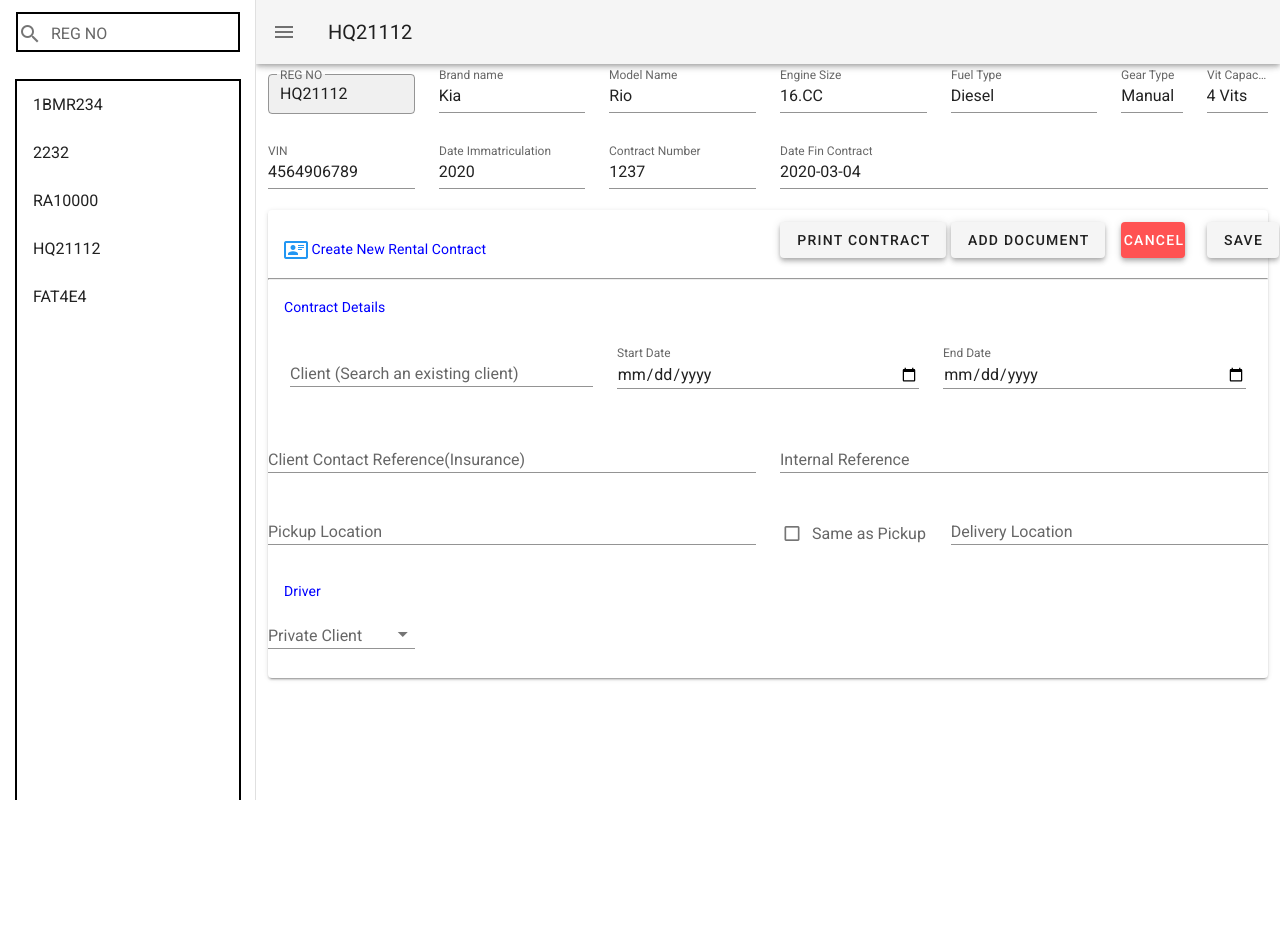
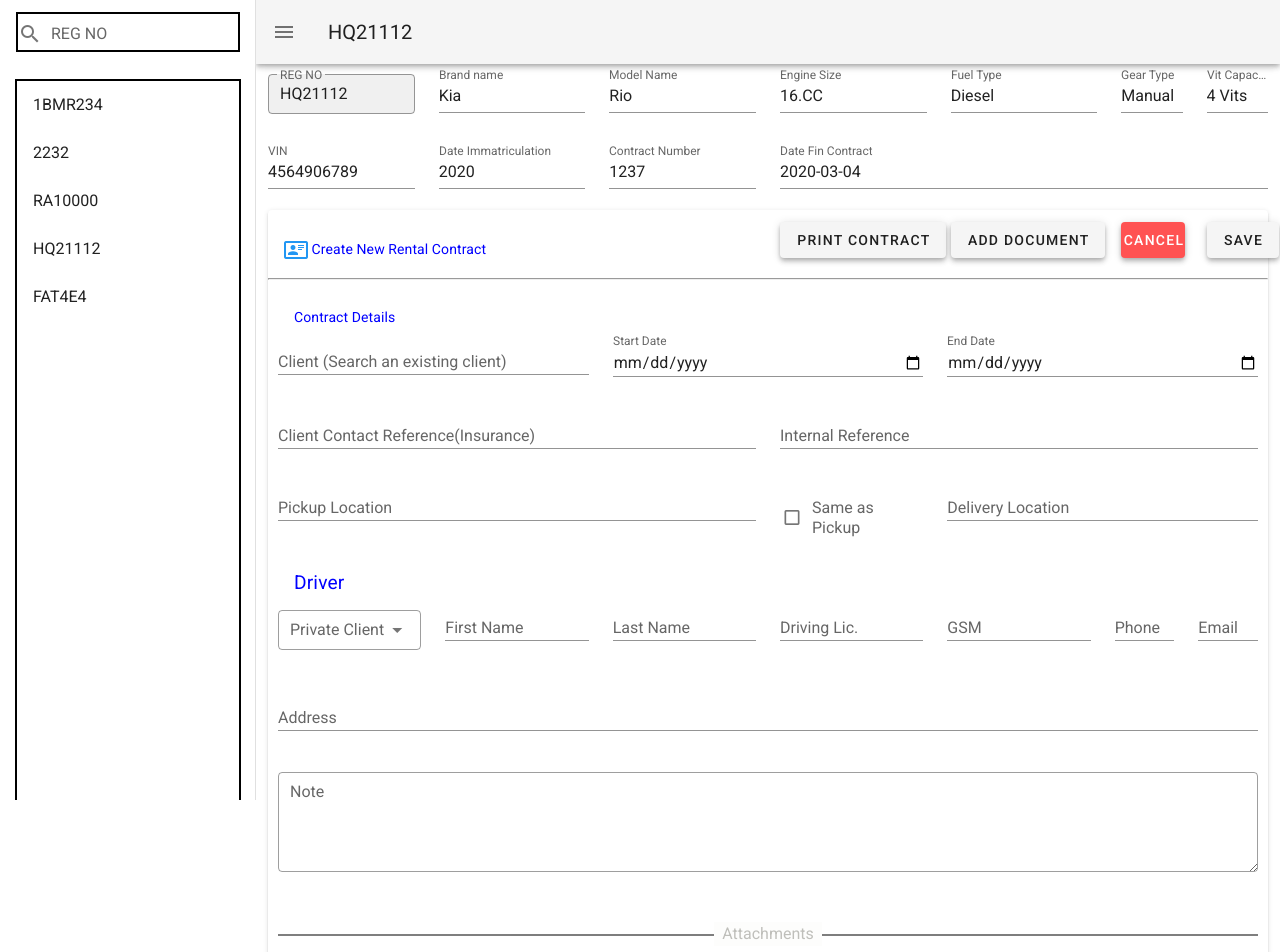
Before and after one commit to biodunbamigboye/tirenet_rent_app, a Vue app: page /#/contract/create in a window 1280 px wide. Shown: the top 952 px of the page. Before the commit the page ends 800 px from the top, so only its background shows below. Built offline with nearby package versions, Linux system fonts and the light colour scheme.

Commit message:
Finished Building Form

```diff
--- a/src/components/ContractForm.vue
+++ b/src/components/ContractForm.vue
@@ -2,7 +2,7 @@
   <v-container>
     <v-card>
       <v-row>
-        <v-col cols="12" sm="6" md="6">
+        <v-col cols="12" sm="12" md="6">
           <v-card-text style="color: blue">
             <v-icon color="blue">mdi-card-account-details-outline</v-icon>
             Create New Rental Contract
@@ -26,10 +26,10 @@
         </v-col>
       </v-row>
       <hr />
-
+      <div style="padding: 10px">
         <div>
           <v-card-text style="color: blue">Contract Details</v-card-text>
-        <v-row style="margin: 10px">
+          <v-row>
             <v-col cols="12" sm="6" md="4">
               <v-text-field
                 v-model="form.client"
@@ -107,17 +107,109 @@
         </div>
 
         <div>
-        <v-card-text style="color: blue">Driver</v-card-text>
+          <v-card-text style="color: blue; font-size: larger"
+            >Driver</v-card-text
+          >
           <v-row>
-            <v-col cols="14" sm="7" md="2">
+            <v-col cols="12" sm="6" md="2">
               <v-select
                 v-model="form.private_client"
                 label="Private Client"
                 dense
+                outlined
                 required
               ></v-select>
             </v-col>
+
+            <v-col cols="12" sm="6" md="2">
+              <v-text-field
+                v-model="form.driver.first_name"
+                label="First Name"
+                dense
+                required
+              ></v-text-field>
+            </v-col>
+
+            <v-col cols="12" sm="6" md="2">
+              <v-text-field
+                v-model="form.driver.last_name"
+                label="Last Name"
+                dense
+                required
+              ></v-text-field>
+            </v-col>
+
+            <v-col cols="12" sm="6" md="2">
+              <v-text-field
+                v-model="form.driver.driving_license"
+                label="Driving Lic."
+                dense
+                required
+              ></v-text-field>
+            </v-col>
+
+            <v-col cols="12" sm="6" md="2">
+              <v-text-field
+                v-model="form.driver.gsm"
+                label="GSM"
+                dense
+                required
+              ></v-text-field>
+            </v-col>
+
+            <v-col cols="12" sm="6" md="1">
+              <v-text-field
+                v-model="form.driver.phone"
+                label="Phone"
+                dense
+                required
+              ></v-text-field>
+            </v-col>
+
+            <v-col cols="12" sm="6" md="1">
+              <v-text-field
+                v-model="form.driver.email"
+                label="Email"
+                dense
+                required
+              ></v-text-field>
+            </v-col>
+            <v-col cols="12" sm="12" md="12">
+              <v-text-field
+                v-model="form.driver.address"
+                label="Address"
+                dense
+                required
+              ></v-text-field>
+            </v-col>
+            <v-col cols="12" sm="12" md="12">
+              <v-textarea
+                v-model="form.note"
+                label="Note"
+                outlined
+                height="100"
+                dense
+                required
+              ></v-textarea>
+            </v-col>
           </v-row>
+
+          <v-row>
+            <v-col cols="12" sm="12" md="12">
+              <hr class="hr-text" data-content="Attachments" />
+            </v-col>
+            <v-col> <v-icon>mdi-file-pdf-box</v-icon> Prise en charge </v-col>
+            <v-col>
+              <v-icon>mdi-smart-card</v-icon> Driving License Recto
+            </v-col>
+
+            <v-col>
+              <v-icon>mdi-smart-card</v-icon> Driving License Verso
+            </v-col>
+
+            <v-col> <v-icon>mdi-file-pdf-box</v-icon> Contract Signed </v-col>
+          </v-row>
+        </div>
       </div>
     </v-card>
   </v-container>
@@ -131,8 +223,49 @@ export default {
         client: "",
         start_date: "",
         end_date: "",
+        driver: {
+          first_name: "",
+          last_name: "",
+          driving_license: "",
+          gsm: "",
+          phone: "",
+          email: "",
+        },
       },
     };
   },
 };
 </script>
+<style lang="scss" scoped>
+.hr-text {
+  line-height: 1em;
+  position: relative;
+  outline: 0;
+  border: 0;
+  color: black;
+  text-align: center;
+  height: 1.5em;
+  opacity: 0.5;
+  &:before {
+    content: "";
+    background: black;
+    position: absolute;
+    left: 0;
+    top: 50%;
+    width: 100%;
+    height: 2px;
+  }
+  &:after {
+    content: attr(data-content);
+    position: relative;
+    display: inline-block;
+    color: black;
+
+    padding: 0 0.5em;
+    line-height: 1.5em;
+    // this is really the only tricky part, you need to specify the background color of the container element...
+    color: #818078;
+    background-color: #fcfcfa;
+  }
+}
+</style>
```
Lines whose indentation alone changed are shown as unchanged.
